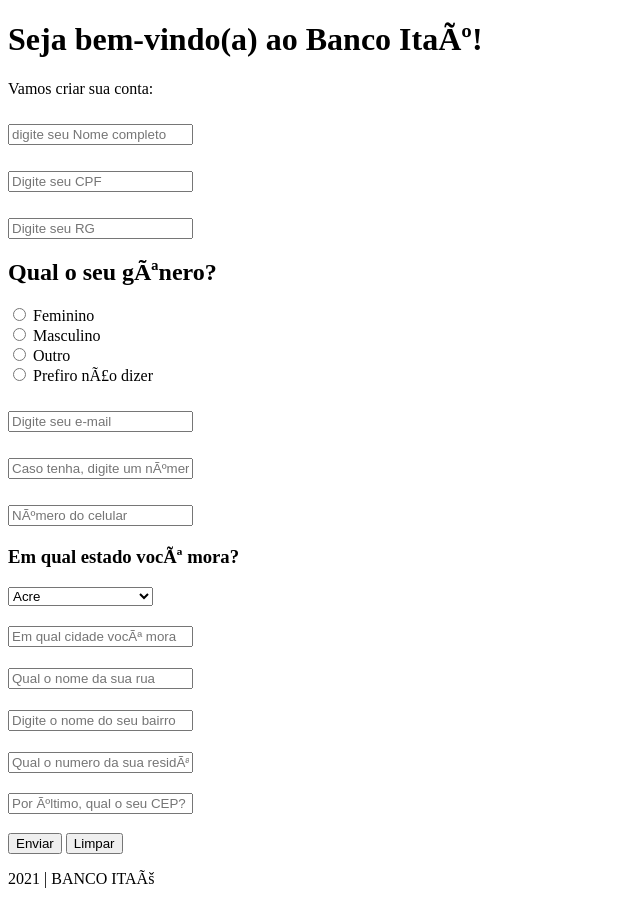
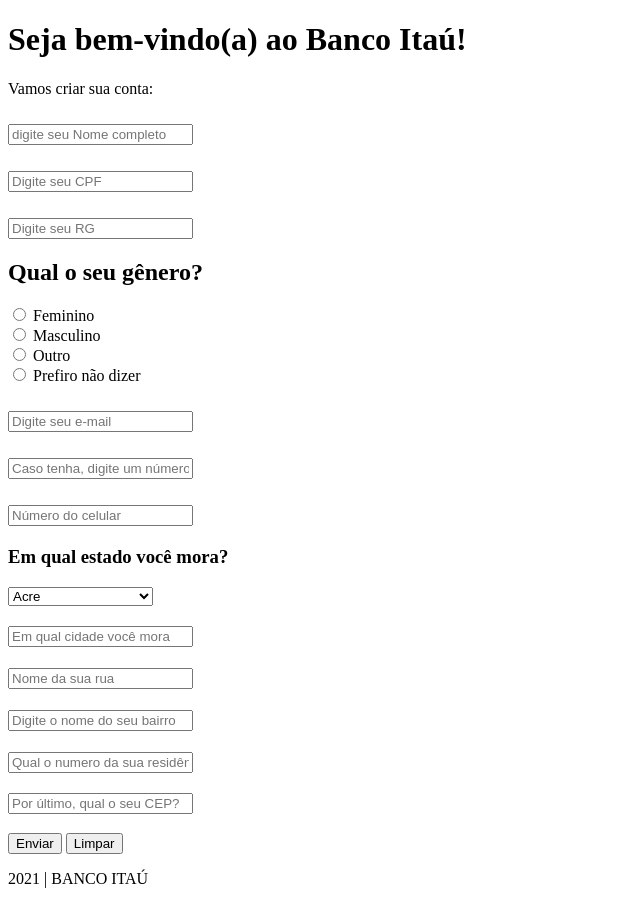
Before and after one commit to Joao-Tiburcio/cadastroitau, a plain HTML site: page index.html in a window 1280 px wide. Shown: the whole page, without its empty margins (0-640 px from the left). Drawn offline with Linux system fonts and the light colour scheme.

Commit message:
reparação de códigos

```diff
--- a/index.html
+++ b/index.html
@@ -1,27 +1,26 @@
 <!DOCTYPE html>
-<html lang="pt-br>
+<html lang="pt-br">
     <head>
-<meta charset=" utf-8">
+        <meta charset="utf-8">
         <title>CADASTRO BANCO ITAÚ</title>
     </head>
-
     <body>
         <h1> Seja bem-vindo(a) ao Banco Itaú!</h1>
         <p> Vamos criar sua conta:</p>
         <form>
-        <h2><input type="text" name="nome" required="" placeholder="digite seu Nome completo"></h2>
-        <h2><input type="text" name="CPF" pattern="[0-9]{11}" required="" placeholder="Digite seu CPF"></h2>
+            <h2><input name="nome"                      placeholder="digite seu Nome completo" type="text" required></h2>
+            <h2><input name="CPF"  pattern="[0-9]{11}"  placeholder="Digite seu CPF"           type="text" required></h2>
             <!-- O pattern apenas verifica o tamanho do cpf-->
 
-        <h2><input type="text" name="RG" required="" placeholder="Digite seu RG"></h2>
+            <h2><input name="RG"                        placeholder="Digite seu RG"            type="text" required></h2>
             <h2>Qual o seu gênero?</h2>
-        <input type="radio" name="genero" value="feminino" placeholder="feminino" /> Feminino<br />
-        <input type="radio" name="genero" value="masculino" placeholder="masculino" /> Masculino<br />
-        <input type="radio" name="genero" value="outro" placeholder="outro" /> Outro<br />
-        <input type="radio" name="genero" value="prefiro_nao_dizer" placeholder="prefiro não dizer" /> Prefiro não dizer
-        <h2><input type="email" name="email" required="" placeholder="Digite seu e-mail"></h2>
-        <h2><input type="tel" name="telefone fixo" placeholder="Caso tenha, digite um número de telefone fixo""></h2>
-<h2><input type=" tel" name="telefone celular" required="" placeholder="Número do celular"></h2>
+            <input name="genero"                        placeholder="feminino"                 type="radio" value="feminino"> Feminino<br>
+            <input name="genero"                        placeholder="masculino"                type="radio" value="masculino"> Masculino<br>
+            <input name="genero"                        placeholder="outro"                    type="radio" value="outro"> Outro<br>
+            <input name="genero"                        placeholder="prefiro não dizer"        type="radio" value="prefiro_nao_dizer"> Prefiro não dizer
+            <h2><input name="email"                     placeholder="Digite seu e-mail"        type="email" required></h2>
+            <h2><input name="telefone fixo"             placeholder="Caso tenha, digite um número de telefone fixo" type="tel"></h2>
+            <h2><input name="telefone celular" placeholder="Número do celular" type="tel" required></h2>
             <h3>Em qual estado você mora?</h3>
             <select name="estado">
                 <option value="ac">Acre</option>
@@ -52,27 +51,19 @@
                 <option value="sp">São Paulo</option>
                 <option value="to">Tocantins</option>
             </select>
-        <br />
+            <br>
 
-        <h3><input type="text" name="cidade" required="" placeholder="Em qual cidade você mora"> </h3>
-        <h3><input type="tex" name="rua" required="" placeholder="Qual o nome da sua rua"></h3>
-            <h3><input type="text" name="bairro" required="" placeholder="Digite o nome do seu bairro"></h3>
-                <h3><input type="text" name="numero" reuired="" placeholder="Qual o numero da sua residência?"></h3>
-            <h3><input type="text" name="cep" required="" placeholder="Por último, qual o seu CEP?"></h3>
+            <h3><input name="cidade" placeholder="Em qual cidade você mora" type="text" required></h3>
+            <h3><input name="rua"   placeholder="Nome da sua rua" type="tex" required></h3>
+            <h3><input name="bairro" placeholder="Digite o nome do seu bairro" type="text" required></h3>
+            <h3><input name="numero" placeholder="Qual o numero da sua residência?" type="text" reuired></h3>
+            <h3><input name="cep" placeholder="Por último, qual o seu CEP?" type="text" required></h3>
 
             <input type="submit" accesskey="E" value="Enviar" onclick="enviado(nome)">
-
-        <input type="reset" name="limpar" value="Limpar">
-
-
+            <input name="limpar" type="reset" value="Limpar">
         </form>
 
-
-    <footer>
-        <p> 2021 | BANCO ITAÚ </p>
-      </footer>
-
+        <footer><p> 2021 | BANCO ITAÚ</p></footer>
+        <script src="js/envia.js"></script>
     </body>
-<script src="js/envia.js"></script>
-
 </html>
```
Also changed, not shown: 1 other file. Lines whose indentation alone changed are shown as unchanged.
